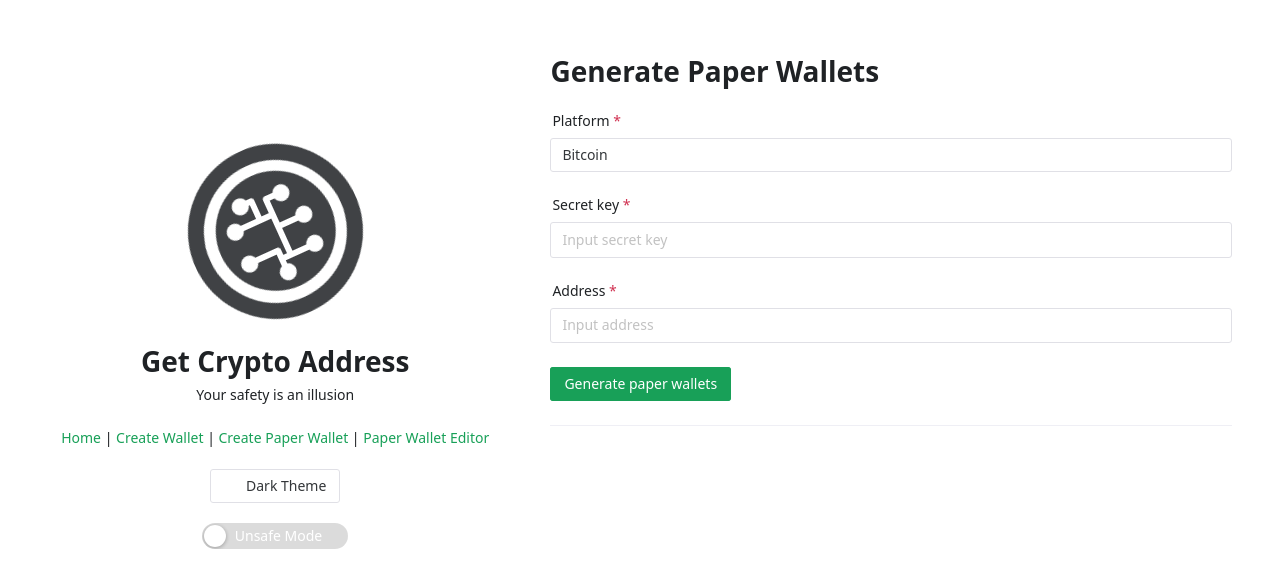
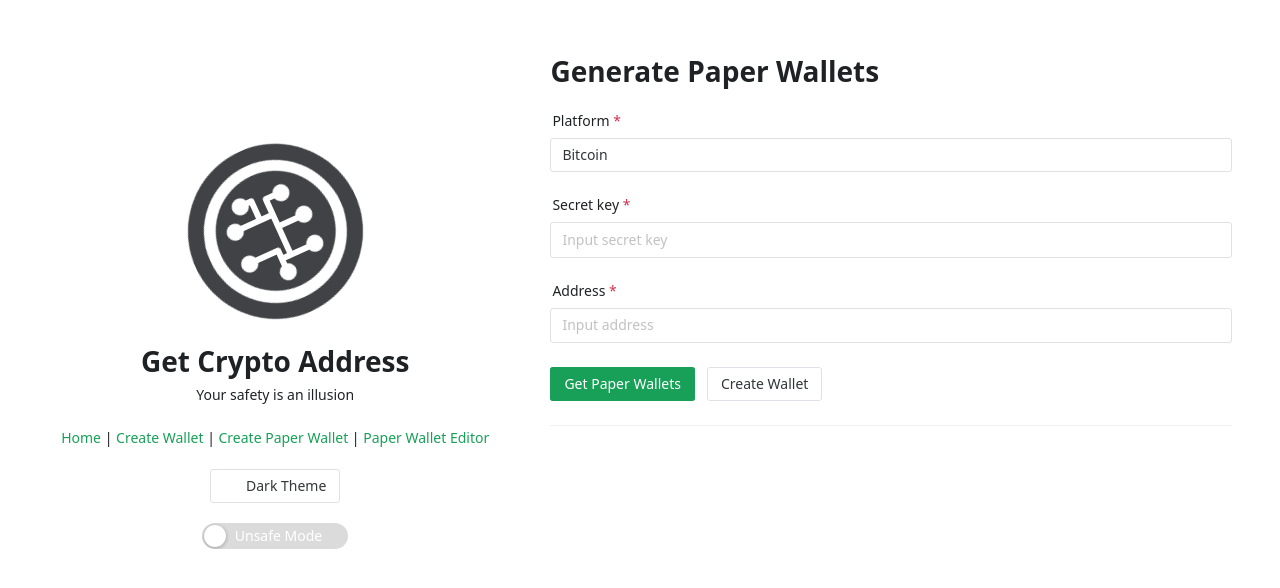
Before and after one commit to getCryptoAddress/getCryptoAddress.github.io, a Vue app: page /paper-wallets in a window 1280 px wide. Shown: the top 588 px of the page. Built offline with nearby package versions, Linux system fonts and the light colour scheme; some icons are missing.

Commit message:
add RedirectWalletToCreateWallet

```diff
--- a/src/entities/CryptoWallets/ui/ManualWalletForm/ManualWalletForm.vue
+++ b/src/entities/CryptoWallets/ui/ManualWalletForm/ManualWalletForm.vue
@@ -115,9 +115,7 @@ function handleSubmit() {
       />
     </NFormItem>
     <NSpace>
-      <NButton type="primary" attr-type="submit">
-        Generate paper wallets
-      </NButton>
+      <NButton type="primary" attr-type="submit"> Get Paper Wallets </NButton>
       <slot name="actions" />
     </NSpace>
   </NForm>
--- /dev/null
+++ b/src/features/RedirectWalletToCreateWallet/index.ts
@@ -0,0 +1 @@
+export { default as RedirectWalletToCreateWallet } from "./ui/RedirectWalletToCreateWallet.vue";
--- /dev/null
+++ b/src/features/RedirectWalletToCreateWallet/ui/RedirectWalletToCreateWallet.vue
@@ -0,0 +1,15 @@
+<script lang="ts" setup>
+import { NButton } from "naive-ui";
+import { useRouter } from "vue-router";
+
+const router = useRouter();
+function handleCreateWallets() {
+  router.push({
+    name: "CreateWallet",
+  });
+}
+</script>
+
+<template>
+  <NButton @click="handleCreateWallets"> Create Wallet </NButton>
+</template>
--- a/src/widgets/PaperWalletsPresetsWidget/PaperWalletsPresetsWidget.vue
+++ b/src/widgets/PaperWalletsPresetsWidget/PaperWalletsPresetsWidget.vue
@@ -13,6 +13,7 @@ import {
 import { DownloadPaperWallet } from "@/features/DownloadPaperWallet";
 import { EditPaperWalletPreset } from "@/features/EditPaperWalletPreset";
 import ManualWalletForm from "@/entities/CryptoWallets/ui/ManualWalletForm/ManualWalletForm.vue";
+import RedirectWalletToCreateWallet from "@/features/RedirectWalletToCreateWallet/ui/RedirectWalletToCreateWallet.vue";
 
 // todo refactoring component
 const paperWalletPresets = usePaperWalletPresets();
@@ -65,7 +66,11 @@ function handleGeneratePaperWallets(payload: {
     <ManualWalletForm
       :default-value="formValue"
       @submit="handleGeneratePaperWallets"
-    />
+    >
+      <template #actions>
+        <RedirectWalletToCreateWallet />
+      </template>
+    </ManualWalletForm>
     <NDivider />
     <NCollapseTransition :show="paperWalletPresets.loadedPresets.length > 0">
       <NList :showDivider="false" hoverable>
```
